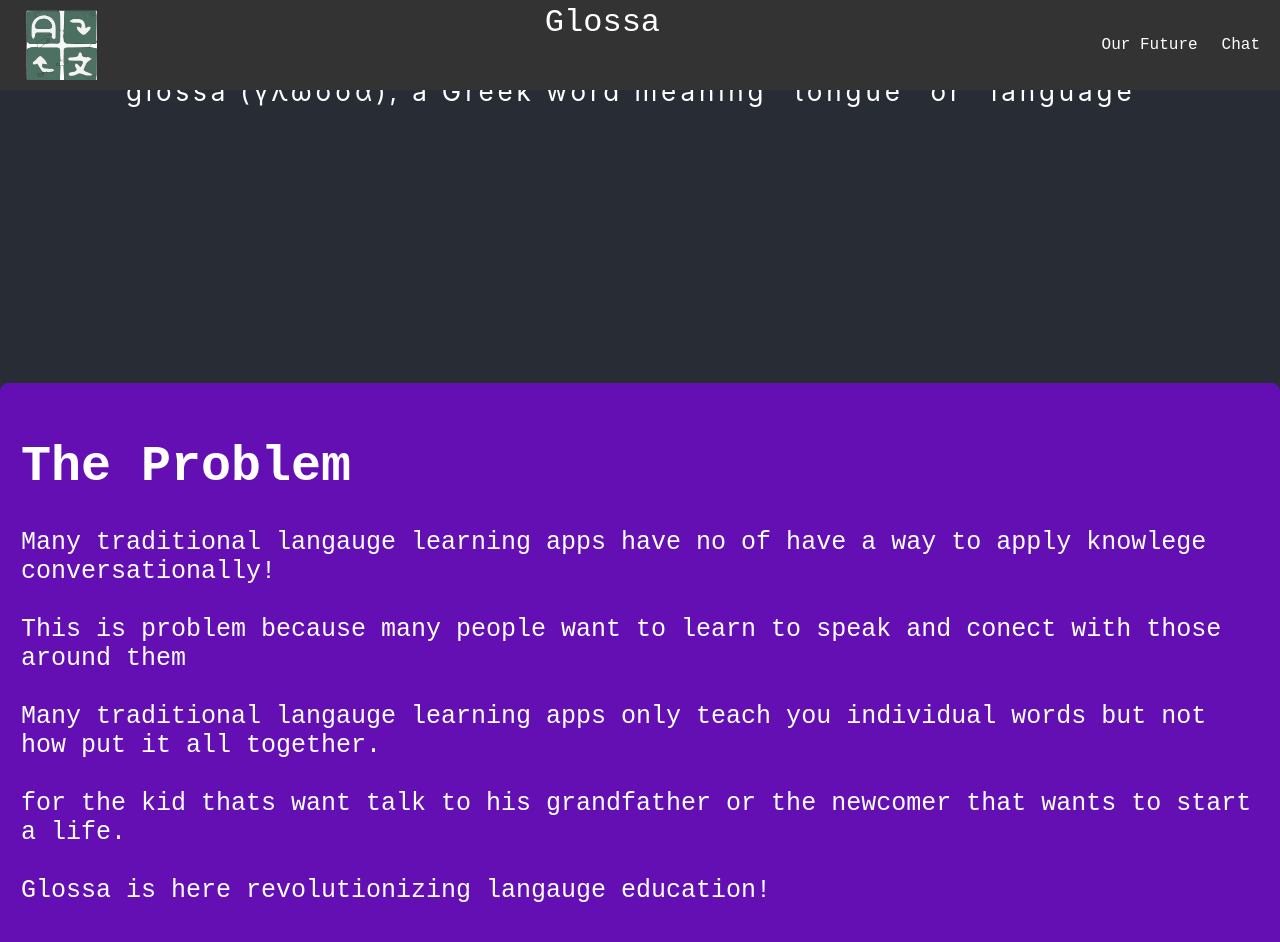
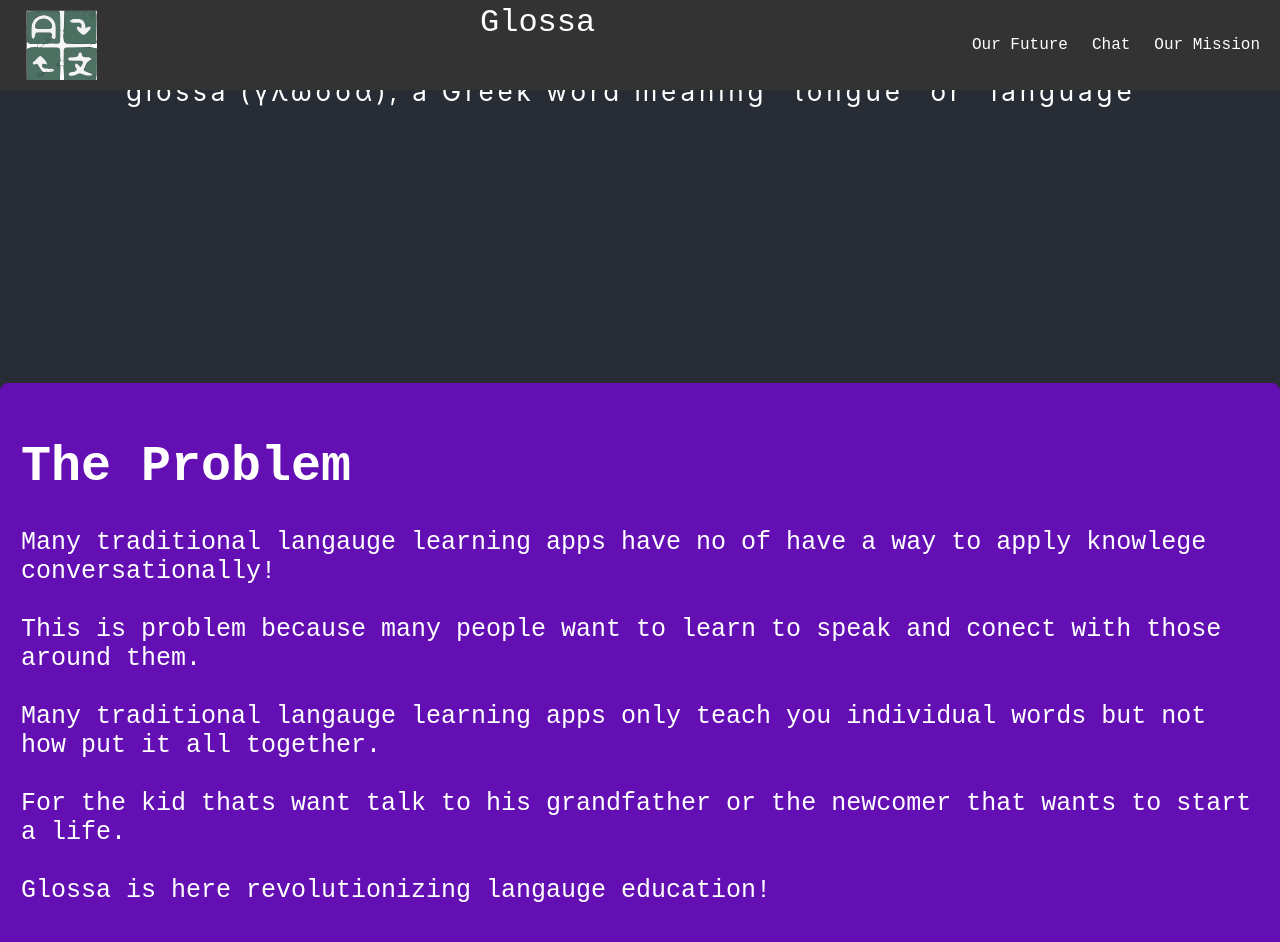
Before and after one commit to Nearhos/langapp, a React (Create React App) app in the folder react-client/: page / in a window 1280 px wide. Shown: the top 942 px of the page. Built offline with nearby package versions, Linux system fonts and the light colour scheme.

Commit message:
message goes here

```diff
--- a/react-client/src/App.js
+++ b/react-client/src/App.js
@@ -9,6 +9,9 @@ function App() {
   let component
   switch (window.location.pathname){
     case "/":
+      component = <Home/>
+      break
+      case "/Home":
       component = <Home/>
       break
     case "/about":
--- a/react-client/src/components/Home.css
+++ b/react-client/src/components/Home.css
@@ -2,6 +2,7 @@
 
 
     background-color: #282c34;
+    padding: "20px",
 
   }
   .loginbackround {
@@ -23,7 +24,7 @@
     animation:
       typing 3.5s steps(40, end),
       blink-caret .75s step-end infinite;
-     padding-top: "10px";
+
   }
 
 
--- a/react-client/src/components/Navbar.js
+++ b/react-client/src/components/Navbar.js
@@ -14,6 +14,9 @@ export default function Navbar(){
                     <li>
                     <a href="/Login">Chat</a>
                 </li>
+                <li>
+                    <a href="/Home">Our Mission</a>
+                </li>
             </ul>
         </nav>
     )
--- a/react-client/src/components/TextBox.js
+++ b/react-client/src/components/TextBox.js
@@ -8,7 +8,7 @@ function TextBox(props) {
     <div className="col-sm" style={{ alignContent: 'center',}}>
     <div className="text" style={{color: props.textcolor, fontSize: props.fontsize, padding: "20px", }}>
     <h1>Future Features</h1>
-      <p> -Tetris inspired spaced-reptition game to mememorise vocabulary<br></br><br></br> -Connect the line grammer game<br></br>  <br></br>-A social network to connect users <br></br><br></br> -Point system and leaderboard<br></br><br></br>-Mobile app</p>
+      <p> -Tetris inspired spaced-reptition game to mememorise vocabulary<br></br><br></br> -Connect the lines grammar game<br></br>  <br></br>-A social network to connect users <br></br><br></br> -Point system and leaderboard<br></br><br></br>-Mobile app</p>
      </div>
   </div>
   </div>
--- a/react-client/src/components/TextBoxhome.js
+++ b/react-client/src/components/TextBoxhome.js
@@ -1,15 +1,15 @@
 import './texthome.css';
 
-import glogo from '../svgs/mlai.svg';
+import glogo from '../svgs/mlai2.svg';
 function TextBoxabout(props) {
     return (
 
       <div className="outside" style={{paddingTop: props.pt}}>
     <div className="col-sm" style={{ alignContent: 'center',}}>
-    <div className="text" style={{color: props.textcolor, fontSize: props.fontsize, padding: "20px", }}>
+    <div className="text" style={{color: props.textcolor, fontSize: props.fontsize, padding: "20px",  }}>
     <h1>Fluency made easy with machine learning </h1>
       <p> Glossa is language learning app enhanced by machine learning using a open AI API!  <br></br><br></br> This API runs a nural network which is computer network the mimics biological brains<br></br>  <br></br>with glossa you  get to apply your knowlege in a conversation. <br></br> <br></br>This can help you level up to speak to native speakers of you target langauge. </p>
-     </div>
+      <img src={glogo} className="App-logo" alt="logo" style={{height: '500px', alignContent: 'center' ,padding: "10px",}} /></div>
   </div>
   </div>
     );
--- a/react-client/src/components/navbar.css
+++ b/react-client/src/components/navbar.css
@@ -24,7 +24,6 @@
     align-items: stretch;
     gap: 2rem;
     padding: 0 1rem;
-
 
   }
 
--- a/react-client/src/components/textboxhome2.js
+++ b/react-client/src/components/textboxhome2.js
@@ -1,6 +1,6 @@
 import './texthome.css';
 
-import glogo from '../svgs/mlai.svg';
+import glogo from '../svgs/mlai2.svg';
 function TextBoxabout(props) {
     return (
 
@@ -8,7 +8,9 @@ function TextBoxabout(props) {
     <div className="col-sm" style={{ alignContent: 'center',}}>
     <div className="text" style={{color: props.textcolor, fontSize: props.fontsize, padding: "20px", }}>
     <h1>The Problem </h1>
-      <p> Many traditional langauge learning apps have no of have a way to apply knowlege conversationally! <br></br><br></br> This is problem because many people want to learn to speak and conect with those around them<br></br>  <br></br> Many traditional langauge learning apps only teach you individual words but not how put it all together.<br></br> <br></br>for the kid thats want talk to his grandfather or the newcomer that wants to start a life. <br></br><br></br>Glossa is here revolutionizing langauge education! </p>
+
+      <p> Many traditional langauge learning apps have no of have a way to apply knowlege conversationally! <br></br><br></br> This is problem because many people want to learn to speak and conect with those around them.<br></br>  <br></br> Many traditional langauge learning apps only teach you individual words but not how put it all together.<br></br> <br></br>For the kid thats want talk to his grandfather or the newcomer that wants to start a life. <br></br><br></br>Glossa is here revolutionizing langauge education! </p>
+
      </div>
   </div>
   </div>
```
Also changed, not shown: react-client/src/svgs/mlai2.svg (added).
